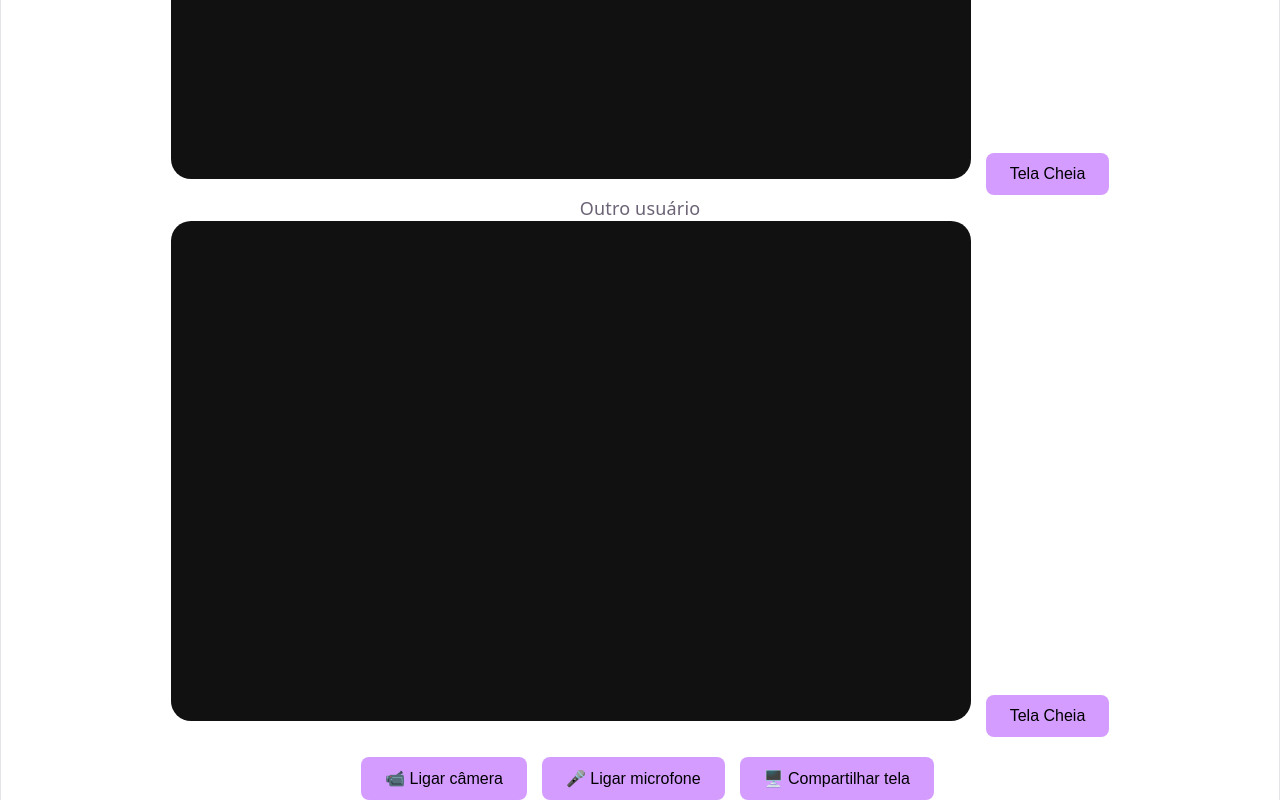
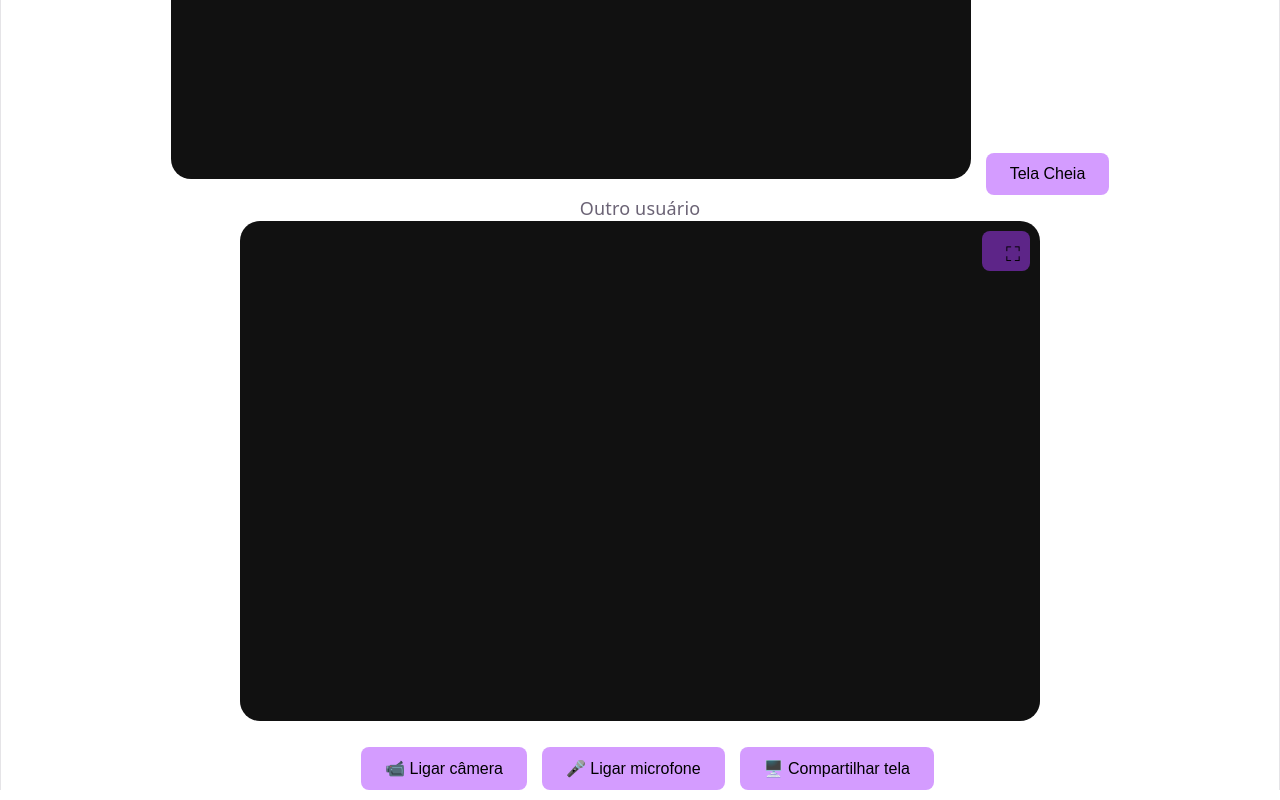
Before and after one commit to gabbgol/concord, a React (Vite) app in the folder concord/: page / in a window 1280 px wide. Shown: the part 566-1366 px from the top of the page. Built offline with nearby package versions, Linux system fonts and the light colour scheme; no server answers.

Commit message:
Alteração botao tela cheia

```diff
--- a/concord/src/App.css
+++ b/concord/src/App.css
@@ -5,6 +5,30 @@ main {
   align-items: center;
   justify-content: center;
   gap: 20px;
+}
+
+.video-remoto {
+  position: relative;
+  display: inline-block;
+}
+
+.video-remoto video {
+  display: block;
+}
+
+.botao-tela-cheia {
+  position: absolute;
+  top: 10px;
+  right: 10px;
+
+  width: 40px;
+  height: 40px;
+
+  border: none;
+  border-radius: 8px;
+
+  cursor: pointer;
+  font-size: 20px;
 }
 
 video {
--- a/concord/src/App.tsx
+++ b/concord/src/App.tsx
@@ -464,6 +464,7 @@ function App() {
 </div>
 <div>
 <p>Outro usuário</p>
+<div className='video-remoto'>
   <video
 
               ref={remoteVideoRef}
@@ -472,10 +473,16 @@ function App() {
 
               playsInline
 
+              muted
+
             />
-          <button onClick={telaCheiaRemota}>
-            Tela Cheia
+            <button
+              className='botao-tela-cheia'
+              onClick={telaCheiaRemota}>
+              ⛶
             </button>
+</div>
+
 </div>
 </div>
 <div className="controles">
```
Lines whose indentation alone changed are shown as unchanged.
